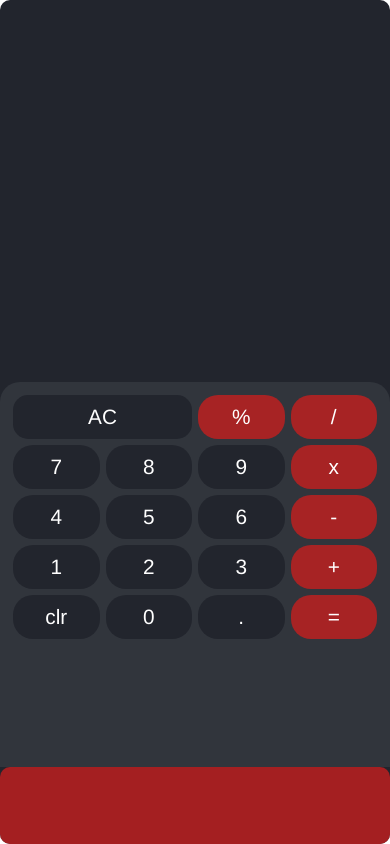
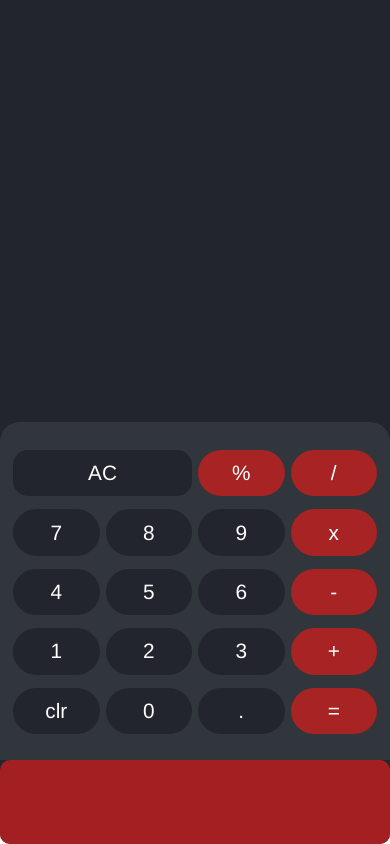
Before and after one commit to Kaptain-T/js-calc-, a plain HTML site: page index.html in a window 390 px wide. Drawn offline with Linux system fonts and the light colour scheme.

Commit message:
styles updated for longer mobile phones

```diff
--- a/style.css
+++ b/style.css
@@ -15,7 +15,7 @@ body {
 }
 #calc-container {
   background-color: #22252d;
-  border-radius: 10px;
+  border-radius: 0 0 10px 10px;
   display: flex;
   flex-direction: column;
   min-width: 220px;
@@ -41,7 +41,6 @@ body {
 #inputbox {
   font-size: 20px;
   padding-top: 160px;
-  height: 20px;
   margin-bottom: 15px;
 }
 .keys-wrapper {
@@ -54,6 +53,7 @@ body {
 ul {
   display: grid;
   grid-template-columns: repeat(4, 1fr);
+  grid-row: auto;
 }
 .AC {
   grid-row: 1/1;
@@ -65,9 +65,9 @@ li {
   text-decoration: none;
   text-align: center;
   margin: 3px;
-  padding: 10px;
+  padding: 0.7rem;
   background-color: #22252d;
-  border-radius: 20px;
+  border-radius: 2000px;
   font-size: 1.3rem;
   cursor: pointer;
 }
@@ -89,11 +89,42 @@ li {
 
   .display-box{
     height: 50%;
+    margin-right: 20px;
+    display: flex;
+    flex-direction: column;
+    justify-content: flex-end;
   }
   .bottom{
     height: 10%;
   }
+  .resultbox{
+    padding-bottom: 15px;
+  }
   .keys-wrapper{
-    height: 50%;
+    padding-top: 15px;
+    height: 40%;
+  }
+
+  li{
+    margin-bottom: 10px;
   }
 }
+
+@media screen and (min-height:800px) {
+  .keys-wrapper{
+    padding-top: 25px;
+  }
+
+  li{
+    padding: 0.7rem;
+  }
+}
+@media screen and (min-height:880px) {
+  .keys-wrapper{
+    padding-top: 25px;
+  }
+
+  li{
+    padding: 0.9rem;
+  }
+}
```
